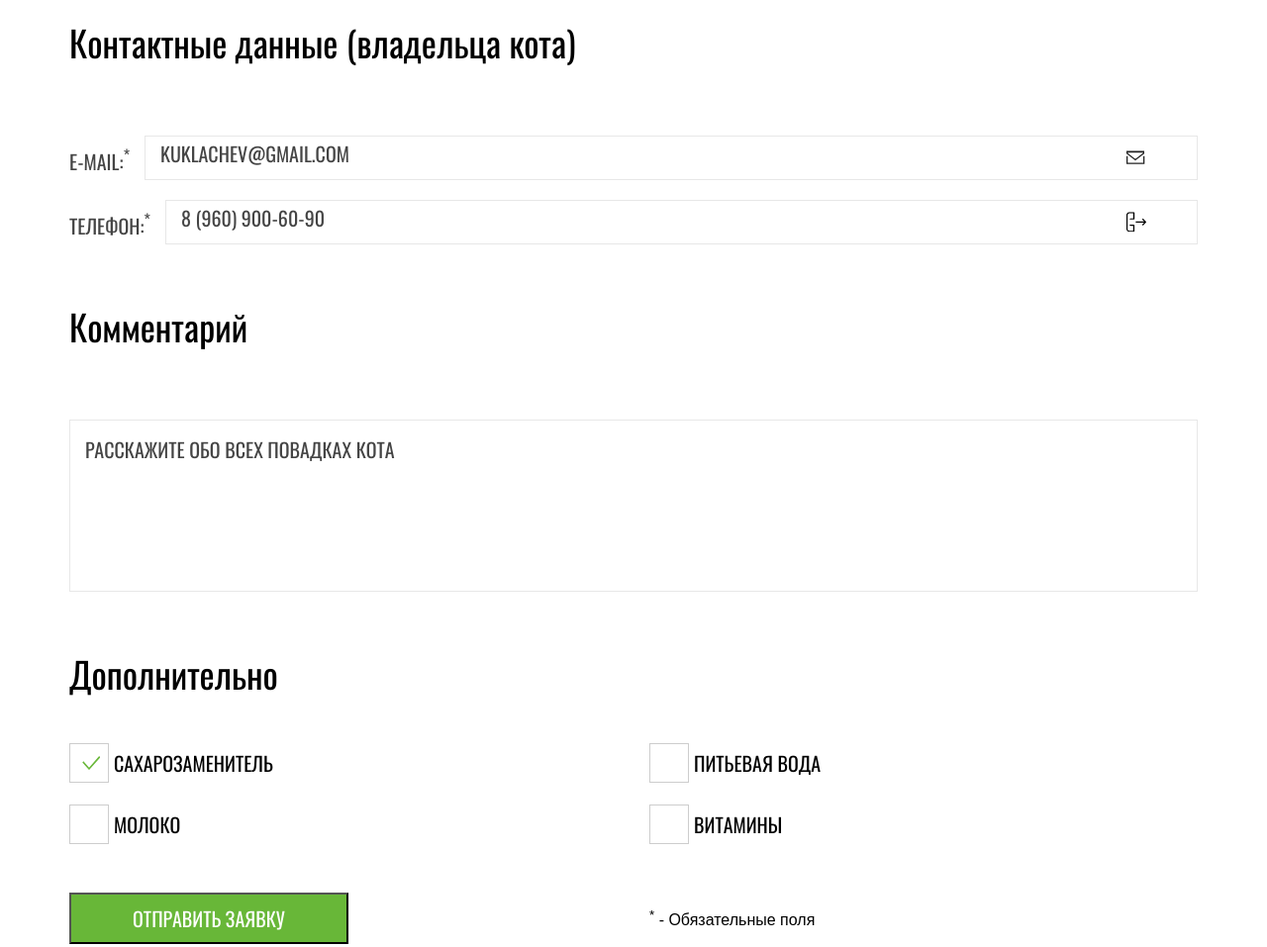
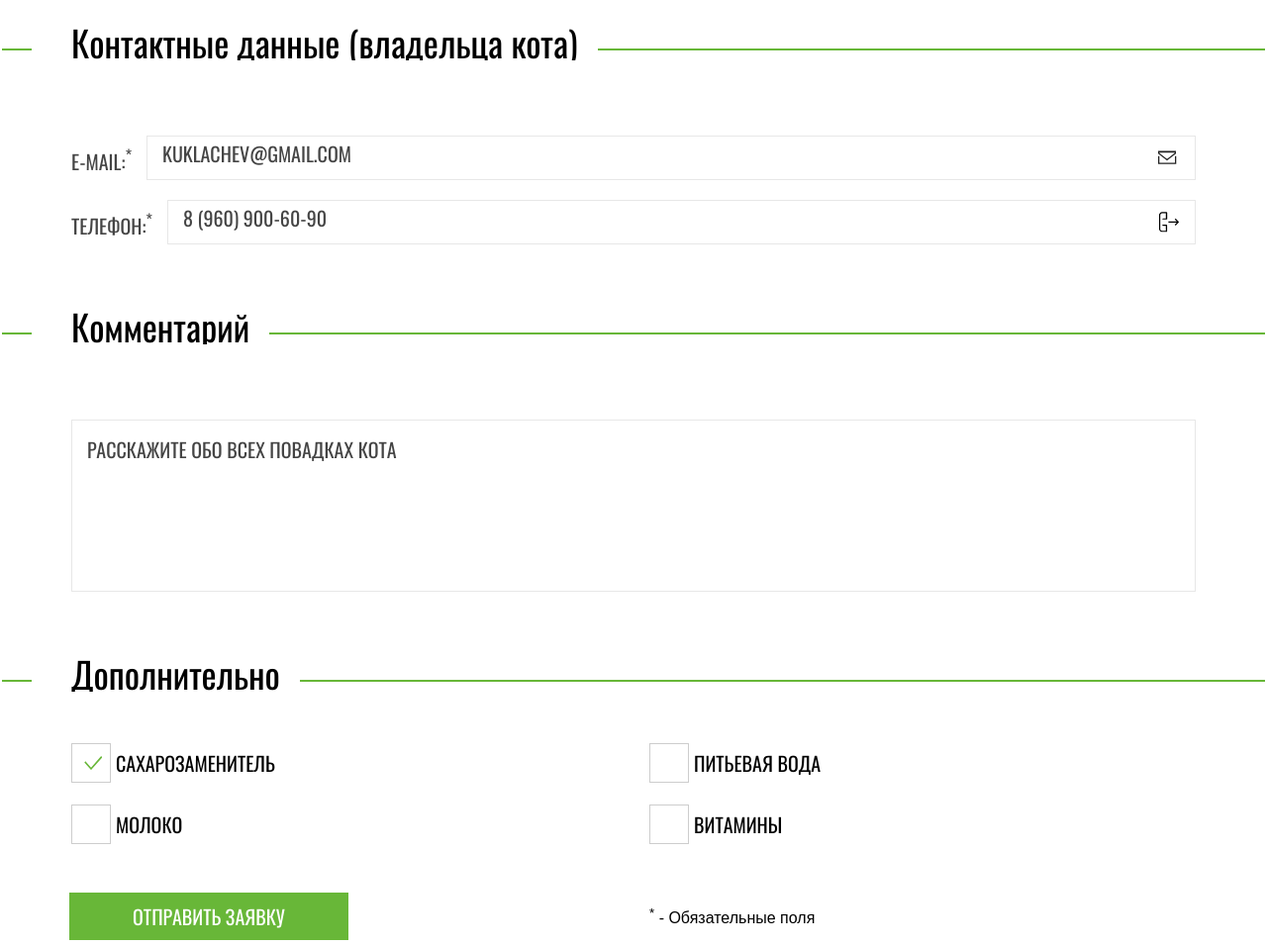
Before and after one commit to AFZ1991/186512-cat-energy-22, a website: page source/program.html in a window 1280 px wide. Shown: the part 900-1857 px from the top of the page at 99% size. Drawn offline with Linux system fonts and the light colour scheme.

Commit message:
Декоративные элементы страницы программы

```diff
--- a/source/program.html
+++ b/source/program.html
@@ -35,7 +35,7 @@
 
     <!-- Основное содержимое -->
     <main class="page-main program">
-      <div class="wrapper wrapper--program">
+      <div class="wrapper program__wrapper">
         <h1 class="program__title">Подбор программы</h1>
         <p class="program__annotation">заполните анкету, и мы подберем программу питания для вашего кота</p>
       </div>
@@ -44,9 +44,8 @@
 
         <div class="form__specifications">
           <fieldset class="form__fieldset form__fieldset--cat">
-            <div class="form__fieldset-wrapper">
             <h2 class="visually-hidden">Общие параметры кота</h2>
-              <ul class="form__list list-reset">
+            <ul class="form__list form__list-wrapper list-reset">
               <li class="form__item">
                 <label class="form__label form__label--left" for="cat-name">имя:<sup>*</sup></label>
                 <input class="form__input" id="cat-name" type="text" name="cat-name" placeholder="барсик" required>
@@ -60,15 +59,13 @@
                 <input class="form__input" id="cat-age" type="text" name="cat-age" placeholder="7">
               </li>
             </ul>
-            </div>
           </fieldset>
 
           <fieldset class="form__fieldset form__fieldset--programs">
-            <div class="form__fieldset-wrapper">
             <h2 class="visually-hidden">Выбор типа программы</h2>
             <ul class="form__list list-reset">
               <li class="form__item">
-                  <input class="visually-hidden form__options form__options-radio form__options-radio--active" type="radio" name="program-type" checked id="weight-loss">
+                <input class="visually-hidden form__options form__options-radio" type="radio" name="program-type" checked id="weight-loss">
                 <label class="form__label form__label--darkgrey form__label--right" for="weight-loss">похудение</label>
               </li>
               <li class="form__item">
@@ -80,38 +77,45 @@
                 <label class="form__label form__label--darkgrey form__label--right" for="i-dont-know">не знаю (нужен ваш совет)</label>
               </li>
             </ul>
-            </div>
           </fieldset>
         </div>
 
-        <fieldset class="form__fieldset form__fieldset--owner form__fieldset-wrapper">
-          <h2 class="form__legend">Контактные данные (владельца кота)</h2>
-          <ul class="form__list list-reset">
+        <fieldset class="form__fieldset form__fieldset--owner">
+          <h2 class="form__legend">
+            <span>Контактные данные (владельца кота)</span>
+          </h2>
+          <ul class="form__list form__list-wrapper list-reset">
             <li class="form__item">
               <label class="form__label form__label--left" for="email">e-mail:<sup>*</sup></label>
               <input class="form__input form__input-email" type="email" name="e-mail" placeholder="kuklachev@gmail.com" id="email" required>
+              <svg width="20" height="15" fill="none" xmlns="http://www.w3.org/2000/svg"><path stroke="#222" stroke-width="1.3" d="M1.65 5.85v8M18.65 5.85v8M1 13.2h18M1 1.2h18M18.35 3.03L10 9.53l-8.35-6.5V1.5h16.7v1.53z"/></svg>
             </li>
             <li class="form__item">
               <label class="form__label form__label--left" for="phone">телефон:<sup>*</sup></label>
               <input class="form__input form__input-phone" type="tel" name="phone" placeholder="8 (960) 900-60-90" id="phone" required>
+              <svg width="20" height="21" fill="none" xmlns="http://www.w3.org/2000/svg"><g clip-path="url(#clip0)" fill="#000"><path d="M17.9 9.75275H9.39999v1.20415H17.9l-2.1 2.1072.9.9031 3.1-3.1107a.75385.75385 0 00.15-.4515.75394.75394 0 00-.15-.45156l-3.1-3.11067-.9.9031 2.1 2.00688zM8.10001 19.7872v-6.2213a.65325.65325 0 00-.18859-.4129.649.649 0 00-.41141-.1892h-4.4c.00515.3177.13324.621.35717.8457.22394.2247.52618.3532.84283.3584h2.5v5.0172h-3.7a1.78352 1.78352 0 01-.69825-.0955 1.78816 1.78816 0 01-.6074-.3585 1.79672 1.79672 0 01-.4224-.5661 1.80115 1.80115 0 01-.17195-.6857V3.43111c-.0082-.4643.16515-.91337.48291-1.25098.31777-.33761.75466-.53691 1.21709-.55521h3.9v5.0172h-2.4c-.31665.00517-.61889.13369-.84283.3584-.22393.22471-.35202.52799-.35717.84573h4.4a.649.649 0 00.41141-.18924.65321.65321 0 00.18859-.41283V.92252a.86316.86316 0 00-.2628-.40311.85865.85865 0 00-.4372-.19896h-4.4a2.99067 2.99067 0 00-1.1559.1903 2.99845 2.99845 0 00-.99518.61994 3.01009 3.01009 0 00-.68272.9551A3.01893 3.01893 0 000 3.23043V17.1782a2.90918 2.90918 0 00.15748 1.177 2.9012 2.9012 0 00.6144 1.0149c.27237.2922.60205.5246.9683.6828a2.8824 2.8824 0 001.15982.236h4.6a.4989.4989 0 00.22215-.005.50079.50079 0 00.19805-.1011.5018.5018 0 00.13483-.1773.50291.50291 0 00.04497-.2183z"/></g><defs><clipPath id="clip0"><path fill="#fff" transform="translate(0 .32044)" d="M0 0h20v20.0688H0z"/></clipPath></defs></svg>
             </li>
           </ul>
         </fieldset>
 
-        <fieldset class="form__fieldset form__fieldset--comment form__fieldset-wrapper">
-          <h2 class="form__legend">Комментарий</h2>
-          <div class="form__list">
+        <fieldset class="form__fieldset form__fieldset--comment">
+          <h2 class="form__legend">
+            <span>Комментарий</span>
+          </h2>
+          <div class="form__list form__list-wrapper">
             <div class="form__item">
               <textarea class="form__input form__textarea" name="comments" placeholder="расскажите обо всех повадках кота" id="comments"></textarea>
             </div>
           </div>
         </fieldset>
 
-        <fieldset class="form__fieldset form__fieldset--others form__fieldset-wrapper">
-          <h2 class="form__legend">Дополнительно</h2>
-          <ul class="form__list list-reset">
+        <fieldset class="form__fieldset form__fieldset--others">
+          <h2 class="form__legend">
+            <span>Дополнительно</span>
+          </h2>
+          <ul class="form__list form__list-wrapper list-reset">
             <li class="form__item">
-              <input class="visually-hidden form__options form__options-checkbox form__options-checkbox--active" type="checkbox" name="sweetener" id="sweetener" checked>
+              <input class="visually-hidden form__options form__options-checkbox" type="checkbox" name="sweetener" id="sweetener" checked>
               <label class="form__label form__label--black form__label--right" for="sweetener">сахарозаменитель</label>
             </li>
             <li class="form__item">
@@ -129,8 +133,8 @@
           </ul>
         </fieldset>
 
-        <div class="form__fieldset-wrapper form__fieldset-wrapper--button">
-          <button class="button" type="submit">отправить заявку</button>
+        <div class="form__button-wrapper">
+          <button class="button button__form" type="submit">отправить заявку</button>
           <p class="program__note"><sup>*</sup> - Обязательные поля</p>
         </div>
       </form>
--- a/source/sass/button.scss
+++ b/source/sass/button.scss
@@ -3,7 +3,8 @@
   display: block;
   width: 280px;
   margin: auto;
-  padding: 10px;
+  padding-top: 10px;
+  padding-bottom: 10px;
   color: $basic_white;
   font-family: $oswald;
   text-align: center;
@@ -13,6 +14,7 @@
   text-transform: uppercase;
   text-decoration: none;
   background-color: $basic_green;
+  border: none;
 
   &:hover {
     background-color: $basic_green-2;
--- a/source/sass/form.scss
+++ b/source/sass/form.scss
@@ -1,4 +1,9 @@
 /* Block form */
+.form {
+  margin: 0;
+  padding: 0;
+}
+
 .form__specifications {
   @media (min-width: $desktop-width) {
     display: grid;
@@ -11,13 +16,13 @@
 }
 
 @media (min-width: $desktop-width) {
-  .form__specifications .form__fieldset-wrapper {
+  .form__specifications .form__list-wrapper {
     padding: 0;
   }
 }
 
 // element fieldset-wrapper
-.form__fieldset-wrapper {
+.form__list-wrapper {
   display: block;
   margin: auto;
   padding: 0 20px;
@@ -36,7 +41,7 @@
 // element fieldset
 .form__fieldset {
   border: none;
-  //padding: 0;
+  padding: 0;
 
   &--cat {
     padding-top: 0;
@@ -61,6 +66,8 @@
       border: none;
       padding-top: 71px;
       padding-bottom: 71px;
+      padding-left: 70px;
+      padding-right: 70px;
     }
 
     @media (min-width: $desktop-width) {
@@ -104,14 +111,54 @@
   line-height: 26px;
   font-weight: normal;
   color: $basic_black;
-  padding: 0;
   margin: 0;
   margin-bottom: 35px;
+  position: relative;
+  overflow: hidden;
 
   @media (min-width: $tablet-width) {
     font-size: 36px;
     line-height: 36px;
     margin-bottom: 0;
+  }
+
+  &::after {
+    content: "";
+    position: absolute;
+    width: 100%;
+    border-top: 2px solid $basic_green;
+    margin-left: 20px;
+    top: 17px;
+
+    @media (min-width: $tablet-width) {
+      top: 24px;
+    }
+  }
+
+  &::before {
+    @media (min-width: $tablet-width) {
+      content: "";
+      position: absolute;
+      width: 30px;
+      border-top: 2px solid $basic_green;
+      top: 24px;
+    }
+
+    @media (min-width: $desktop-width) {
+      width: 70px;
+    }
+  }
+}
+
+.form__legend span {
+  margin-left: 20px;
+
+  @media (min-width: $tablet-width) {
+    margin-left: 70px;
+  }
+
+  @media (min-width: $desktop-width) {
+    margin-left: 110px;
   }
 }
 
@@ -132,7 +179,7 @@
 }
 
 .form__fieldset--programs .form__list {
-  padding: 6px 0;
+  padding: 6px 20px;
 
   @media (min-width: $tablet-width) {
     border: 1px solid #e7e7e7;
@@ -298,13 +345,32 @@
   background-position: 95%;
   border: 1px solid #e7e7e7;
   padding: 14px 0 14px 15px;
+  position: relative;
 
-  &-email {
-    background-image: url("../img/icon-email.svg");
+  &-email + svg {
+    position: absolute;
+    right: 15px;
+
+    @media (min-width: $tablet-width) {
+      right: 19px;
+    }
   }
 
-  &-phone {
-    background-image: url("../img/icon-phone.svg");
+  &-email:focus + svg > path {
+    stroke: $basic_green;
+  }
+
+  &-phone + svg {
+    position: absolute;
+    right: 13px;
+
+    @media (min-width: $tablet-width) {
+      right: 17px;
+    }
+  }
+
+  &-phone:focus + svg > g {
+    fill: $basic_green;
   }
 
   &:hover {
@@ -317,6 +383,14 @@
 
   &--error {
     border: 2px solid $status_error;
+
+    &.form__input-email + svg > path {
+      stroke: $status_error;
+    }
+
+    &.form__input-phone + svg > g {
+      fill: $status_error;
+    }
   }
 }
 
@@ -358,7 +432,7 @@
   border-radius: 50%;
 }
 
-.form__options-radio--active + .form__label::after {
+.form__options-radio:checked + .form__label::after {
   content: "";
   display: block;
   position: absolute;
@@ -377,7 +451,7 @@
   }
 }
 
-.form__options-checkbox--active + .form__label::after {
+.form__options-checkbox:checked + .form__label::after {
   content: "";
   display: block;
   position: absolute;
@@ -402,17 +476,27 @@
   }
 }
 
-.form__fieldset-wrapper--button {
+.form__button-wrapper {
+  padding-left: 20px;
+  padding-right: 20px;
+
   @media (min-width: $tablet-width) {
     display: grid;
     grid-template-columns: 1fr 1fr;
     justify-content: start;
     align-items: center;
     grid-gap: 32px;
+    padding-left: 70px;
+    padding-right: 70px;
+  }
+
+  @media (min-width: $desktop-width) {
+    padding-left: 110px;
+    padding-right: 110px;
   }
 }
 
-.button {
+.button__form {
   width: 100%;
   margin-bottom: 21px;
 
--- a/source/sass/program.scss
+++ b/source/sass/program.scss
@@ -1,6 +1,5 @@
 /* Block program */
 .program {
-  border-top: 1px solid #d9d9d9;
   padding-top: 27px;
   padding-bottom: 39px;
 
@@ -15,7 +14,7 @@
   }
 }
 
-.wrapper--program {
+.program__wrapper {
   @media (min-width: $tablet-width) {
     padding: 0 70px;
   }
--- a/source/sass/wrapper.scss
+++ b/source/sass/wrapper.scss
@@ -2,18 +2,21 @@
 .wrapper {
   display: block;
   margin: auto;
-  padding: 0 20px;
+  padding-left: 20px;
+  padding-right: 20px;
   width: 100%;
   min-width: 320px;
   //max-width: 767px;
 
   @media (min-width: $tablet-width) {
-    padding: 0 30px;
+    padding-left: 30px;
+    padding-right: 30px;
     width: 100%;
     //max-width: $desktop-width;
   }
 
   @media (min-width: $desktop-width) {
-    padding: 0 110px;
+    padding-left: 110px;
+    padding-right: 110px;
   }
 }
```
Also changed, not shown: source/css/style.css. Lines whose indentation alone changed are shown as unchanged.
